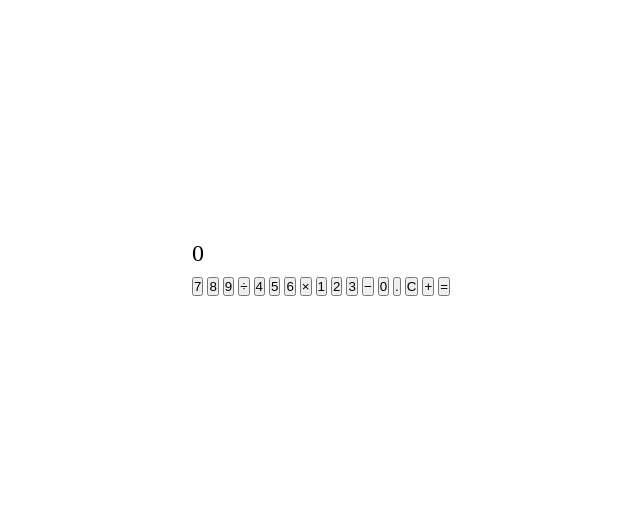
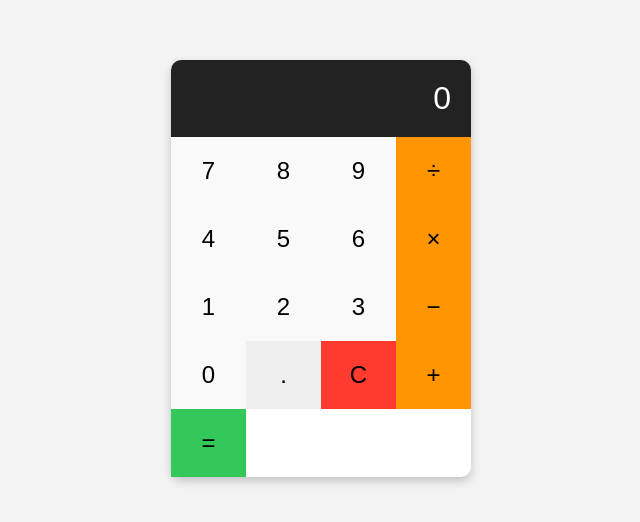
Before and after one commit to rond3vs/odin-calc-project, a plain HTML site: page index.html in a window 1280 px wide. Shown: the part 132-654 px from the top of the page, without its empty margins (319-959 px from the left). Drawn offline with Linux system fonts and the light colour scheme.

Commit message:
add styles to classes

```diff
--- a/styles.css
+++ b/styles.css
@@ -1,27 +1,58 @@
-* {
-    margin: 0;
-    padding: 0;
-    box-sizing: border-box;
-}
-
+/* styles.css */
 body {
+    font-family: Arial, sans-serif;
     display: flex;
     justify-content: center;
     align-items: center;
     height: 100vh;
+    margin: 0;
+    background-color: #f3f3f3;
+  }
 
-}
+  .calculator {
+    width: 300px;
+    background: #fff;
+    border-radius: 10px;
+    box-shadow: 0px 4px 10px rgba(0, 0, 0, 0.2);
+  }
 
-#container {
+  .screen {
+    background: #222;
+    color: #fff;
+    text-align: right;
+    padding: 20px;
+    font-size: 2rem;
+    border-radius: 10px 10px 0px 0px;
+  }
 
+  .buttons {
+    display: grid;
+    grid-template-columns: repeat(4, 1fr);
+  }
+
+  .btn {
     padding: 20px;
-    border-radius: 5px;
-    box-shadow: 0 2px 5px rgba(0, 0, 0, 0.1);
-    text-align: center;
-    border: solid 1px black;
-}
+    font-size: 1.5rem;
+    border: none;
+    cursor: pointer;
+  }
 
-#screen {
-    font-size: 24px;
-    margin-bottom: 10px;
-}
+  .number {
+    background-color: #f9f9f9;
+  }
+
+  .operator {
+    background-color: #ff9500;
+  }
+
+  .equals {
+    background-color: #34c759;
+  }
+
+  .clear {
+    background-color: #ff3b30;
+  }
+
+  .btn:hover {
+    opacity: 0.8;
+  }
```
